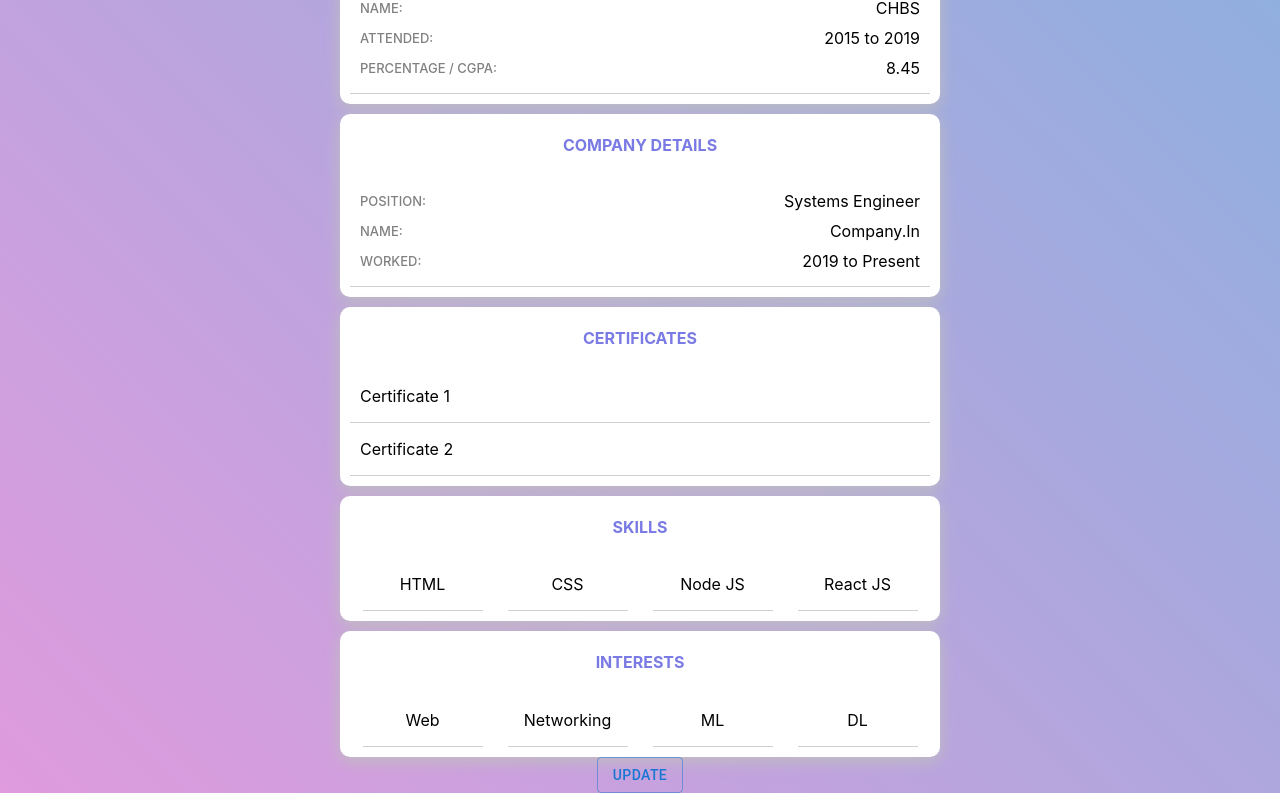
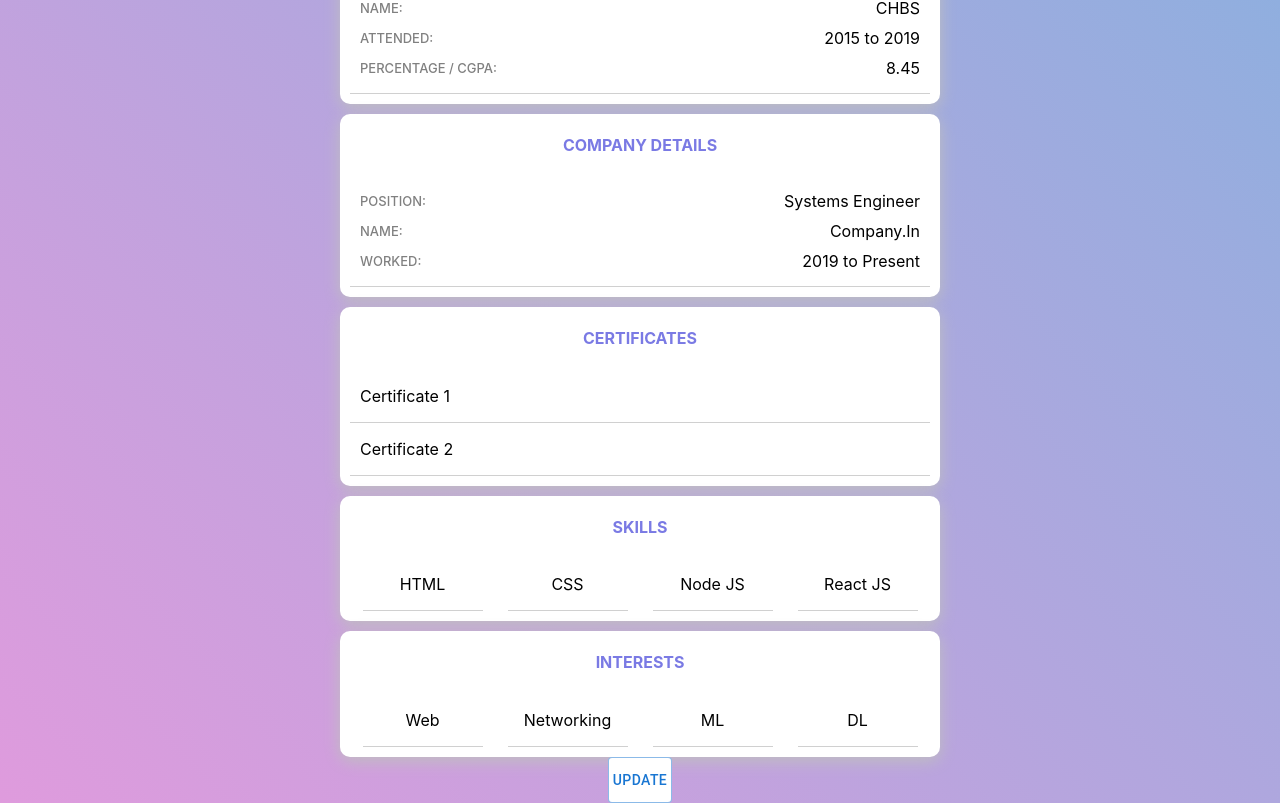
Before and after one commit to slowdivesun/profile-page, a Next.js app: page / in a window 1280 px wide. Shown: the part 375-1178 px from the top of the page. Built offline with nearby package versions, Linux system fonts and the light colour scheme.

Commit message:
override button styles

```diff
--- a/pages/index.js
+++ b/pages/index.js
@@ -123,7 +123,10 @@ export default function Home() {
           </div>
         </div>
         <Link href="/update">
-          <Button className={styles.btn} variant='outlined' onClick={handle}>UPDATE</Button>
+          <Button className={styles.btn} variant='outlined' onClick={handle} sx={{
+            "padding": "10px 0",
+            "backgroundColor": "white"
+          }}>UPDATE</Button>
         </Link>
       </div>
     </div >
```
